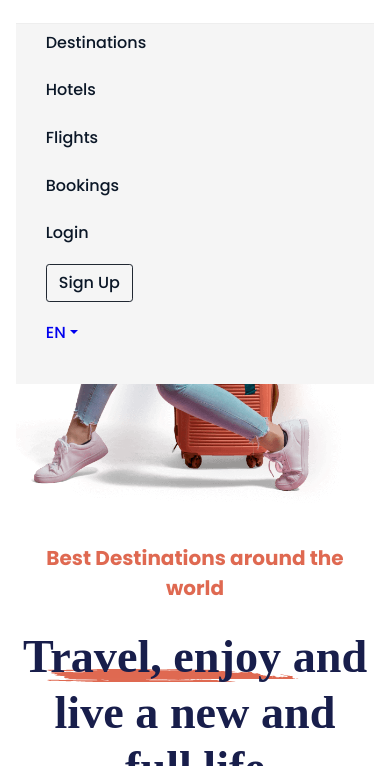
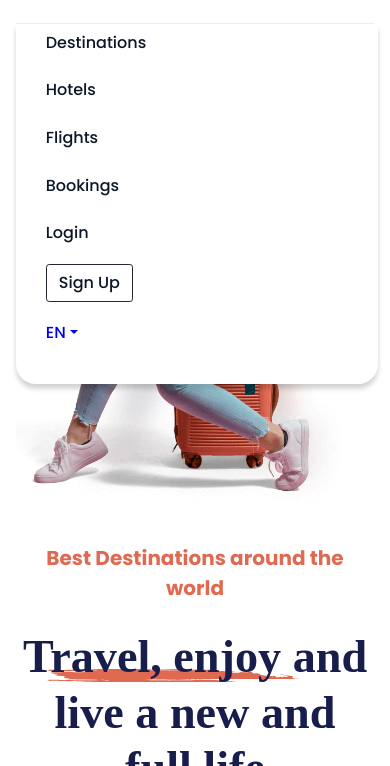
Before and after one commit to Sr-meraj/GlobeTrek, a plain HTML site: page index.html in a window 390 px wide. Both pictures are taken after a click on the button 330 px from the left and 50 px from the top of the page. Shown: the part 78-844 px from the top of the page. Drawn offline with Linux system fonts and the light colour scheme; a web font is replaced by a local one.

Commit message:
some css issue fixed

```diff
--- a/src/css/index.css
+++ b/src/css/index.css
@@ -1785,11 +1785,14 @@ ul.dropdown-menu.show {
     justify-content: space-around;
     align-items: start;
     z-index: 11;
-    background: whitesmoke;
-    width: 100%;
+    background: white;
+    width: 101%;
+    left: 0%;
     min-height: 360px;
     padding-bottom: 2rem;
     gap: 10px;
+    box-shadow: 0 0.3rem 0.3rem rgba(0, 0, 0, 0.175) !important;
+    border-radius: 0 0 20px 20px;
   }
 
   .navbar-expand .navbar-toggler {
```
